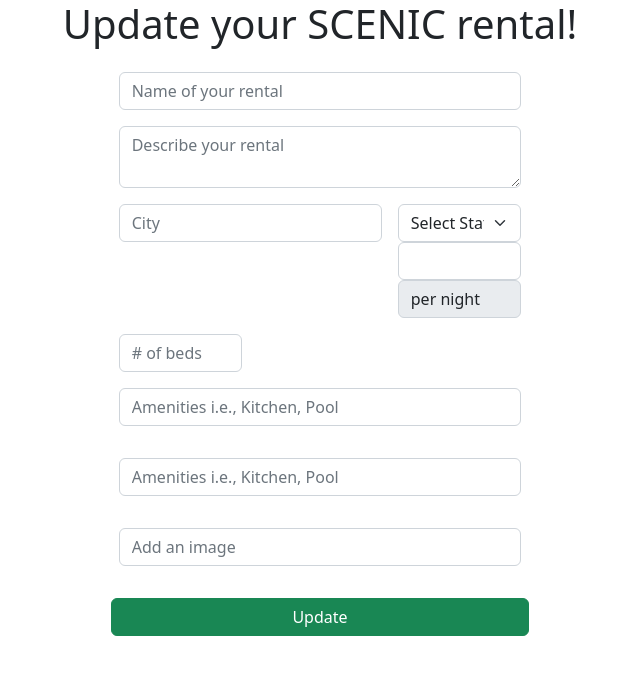
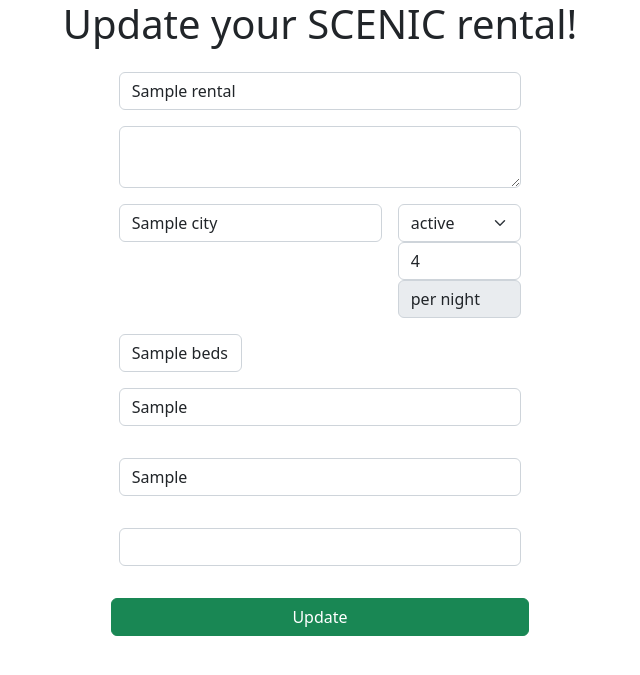
Before and after one commit to dqrico/scenic_app, a Flask app: template flask_app/templates/editOne.html in a window 1280 px wide. Shown: the top 675 px of the page, without its empty margins (320-960 px from the left). Run offline with Flask 2, Linux system fonts and the light colour scheme; the template is opened without the code that fills it: most values are stand-ins (such as "Sample title", 1, 10 or a date in 2020).

Commit message:
form prepopulates now

```diff
--- a/flask_app/templates/editOne.html
+++ b/flask_app/templates/editOne.html
@@ -18,18 +18,18 @@
                 <input name='user_id' type="hidden" value="{{user.id}}">
 
                 <div class="input-group mb-3">
-                    <input type="text" name="name" class="form-control" placeholder="Name of your rental" aria-describedby="basic-addon1">
+                    <input type="text" name="name" class="form-control" value="{{rental.name}}" aria-describedby="basic-addon1">
                 </div>
                 <div class="input-group mb-3">
-                    <textarea class="form-control" name="description" placeholder="Describe your rental"></textarea>
+                    <textarea class="form-control" name="description" value="{{rental.description}}"></textarea>
                 </div>
                 <div class="row g-3 mb-3">
                     <div class="col-sm-8">
-                    <input class="form-control" name="city"placeholder="City" type="text">
+                    <input class="form-control" name="city" value="{{rental.city}}" type="text">
                     </div>
                     <div class="col-sm">
                     <select class="form-select" name="state" type="text">
-                        <option selected>Select State</option>
+                        <option selected>{{rental.state}}</option>
                         <option value=1>AL</option>
                         <option value=2>AK</option>
                         <option value=3>AZ</option>
@@ -89,20 +89,20 @@
                 </div>
                     <div class="input-group mb-3">
                         <span class="input-group-text">$</span>
-                        <input type="text" name="rate"class="form-control">
+                        <input type="text" name="rate"class="form-control" value="{{rental.rate}}">
                         <span class="input-group-text">per night</span>
                     </div>
                 <div class="col-sm-4">
-                    <input class="form-control" name ="beds" placeholder="# of beds" type="text">
+                    <input class="form-control" name ="beds" value="{{rental.beds}}" type="text">
                 </div>
                 <div class="input-group mb-3">
-                    <input type="text" name="amenity_1" class="form-control" placeholder="Amenities i.e., Kitchen, Pool" aria-describedby="basic-addon1">
+                    <input type="text" name="amenity_1" class="form-control" value="{{rental.amenity_1}}" aria-describedby="basic-addon1">
                 </div>
                 <div class="input-group mb-3">
-                    <input type="text" name="amenity_2" class="form-control" placeholder="Amenities i.e., Kitchen, Pool" aria-describedby="basic-addon1">
+                    <input type="text" name="amenity_2" class="form-control" value="{{rental.amenity_2}}" aria-describedby="basic-addon1">
                 </div>
                 <div class="input-group mb-3">
-                    <input type="text" class="form-control" name="image" placeholder="Add an image" id="inputGroupFile02">
+                    <input type="text" class="form-control" name="image"  id="inputGroupFile02">
                 </div>
                 <input type="submit" value="Update" class="btn btn-success">
             </form>
```
